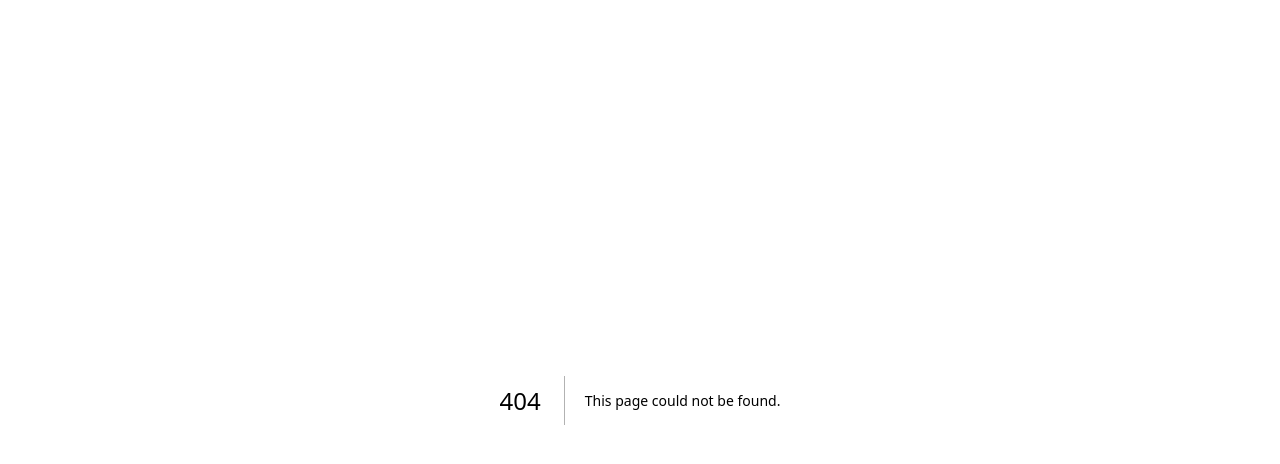
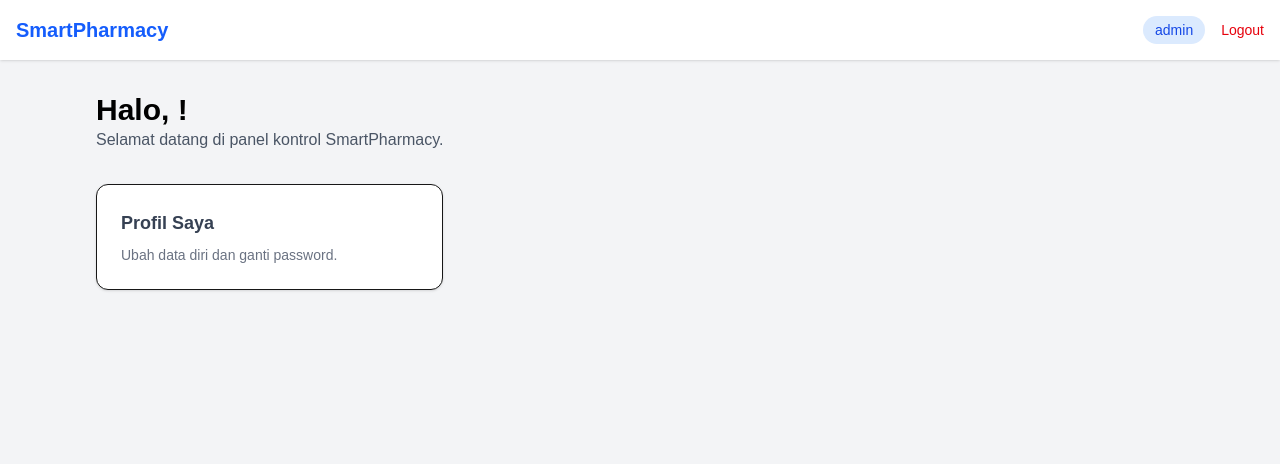
Before and after one commit to KyuzenDev/SmartPharmacy, a Next.js app: page /dashboard in a window 1280 px wide. Before the commit this address had no page. Shown: the top 464 px of the page. Built offline with nearby package versions, Linux system fonts and the light colour scheme; sample sign-in values are in the browser's storage.

Commit message:
feat(ui): create dynamic dashboard for patients and pharmacists

```diff
--- /dev/null
+++ b/app/dashboard/page.tsx
@@ -0,0 +1,134 @@
+"use client";
+
+import { useEffect, useState } from "react";
+import { useRouter } from "next/navigation";
+
+interface User {
+  id: number;
+  nama: string;
+  role: "PASIEN" | "APOTEKER";
+}
+
+export default function DashboardPage() {
+
+  const [mounted, setMounted] = useState(false);
+  const [user, setUser] = useState<User | null>(null);
+  const router = useRouter();
+
+  useEffect(() => {
+    // eslint-disable-next-line react-hooks/set-state-in-effect
+    setMounted(true);
+
+    const storedData = localStorage.getItem("user");
+
+    if (!storedData) {
+      router.push("/login");
+      return;
+    }
+
+    try {
+      const parsedUser = JSON.parse(storedData) as User;
+      setUser(parsedUser);
+    } catch (error) {
+      console.error("Format data user salah", error);
+      router.push("/login");
+    }
+  }, [router]);
+
+  const handleLogout = () => {
+    localStorage.removeItem("token");
+    localStorage.removeItem("user");
+    router.push("/login");
+  };
+
+  if (!mounted || !user) {
+    return (
+      <div className="min-h-screen flex items-center justify-center bg-gray-100">
+        <p className="animate-pulse font-medium text-gray-500">
+          Loading Dashboard...
+        </p>
+      </div>
+    );
+  }
+
+  return (
+    <div className="min-h-screen bg-gray-100">
+      <nav className="bg-white shadow-sm p-4 flex justify-between items-center">
+        <h1 className="text-xl font-bold text-blue-600">SmartPharmacy</h1>
+        <div className="flex items-center gap-4">
+          <span className="text-sm font-medium bg-blue-100 text-blue-700 px-3 py-1 rounded-full">
+            {user.role}
+          </span>
+          <button
+            onClick={handleLogout}
+            className="text-sm text-red-600 hover:underline font-medium cursor-pointer"
+          >
+            Logout
+          </button>
+        </div>
+      </nav>
+
+      <main className="p-8 max-w-6xl mx-auto">
+        <header className="mb-8">
+          <h2 className="text-3xl font-bold text-black">Halo, {user.nama}!</h2>
+          <p className="text-gray-600">
+            Selamat datang di panel kontrol SmartPharmacy.
+          </p>
+        </header>
+
+        <div className="grid grid-cols-1 md:grid-cols-3 gap-6">
+          {user.role === "PASIEN" && (
+            <>
+              <div className="bg-white p-6 rounded-xl shadow-sm border hover:shadow-md transition cursor-pointer">
+                <h3 className="font-bold text-lg mb-2 text-blue-600">
+                  Riwayat Resep
+                </h3>
+                <p className="text-sm text-gray-500">
+                  Lihat daftar obat yang pernah Anda beli.
+                </p>
+              </div>
+              <div className="bg-white p-6 rounded-xl shadow-sm border hover:shadow-md transition cursor-pointer">
+                <h3 className="font-bold text-lg mb-2 text-blue-600">
+                  Pesan Obat
+                </h3>
+                <p className="text-sm text-gray-500">
+                  Cari dan pesan obat dari apotek kami.
+                </p>
+              </div>
+            </>
+          )}
+
+          {user.role === "APOTEKER" && (
+            <>
+              <div className="bg-white p-6 rounded-xl shadow-sm border hover:shadow-md transition cursor-pointer">
+                <h3 className="font-bold text-lg mb-2 text-green-600">
+                  Kelola Stok
+                </h3>
+                <p className="text-sm text-gray-500">
+                  Update jumlah dan harga obat-obatan.
+                </p>
+              </div>
+              <div className="bg-white p-6 rounded-xl shadow-sm border hover:shadow-md transition cursor-pointer">
+                <h3 className="font-bold text-lg mb-2 text-green-600">
+                  Pesanan Masuk
+                </h3>
+                <p className="text-sm text-gray-500">
+                  Verifikasi resep dan pesanan pasien.
+                </p>
+              </div>
+            </>
+          )}
+
+          <div className="bg-white p-6 rounded-xl shadow-sm border hover:shadow-md transition cursor-pointer">
+            <h3 className="font-bold text-lg mb-2 text-gray-700">
+              Profil Saya
+            </h3>
+            <p className="text-sm text-gray-500">
+              Ubah data diri dan ganti password.
+            </p>
+          </div>
+        </div>
+      </main>
+    </div>
+  );
+}
```
